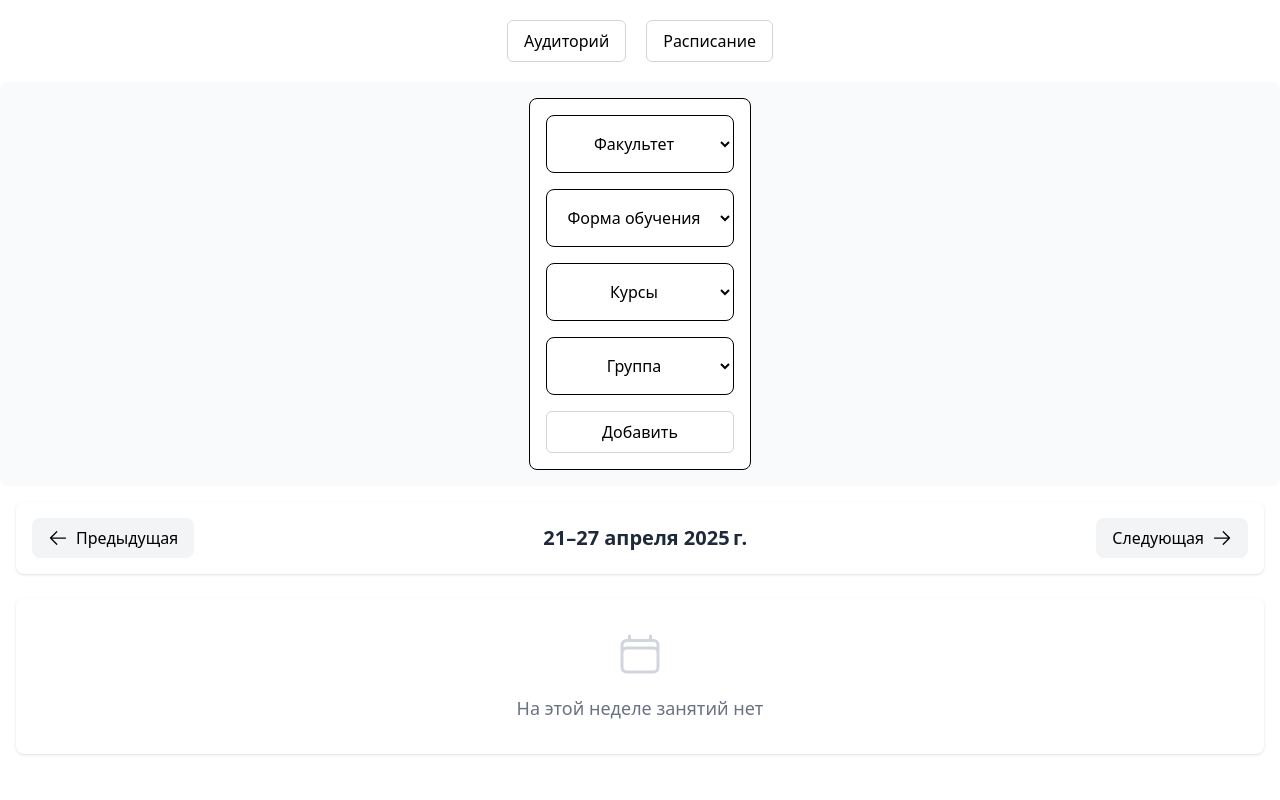
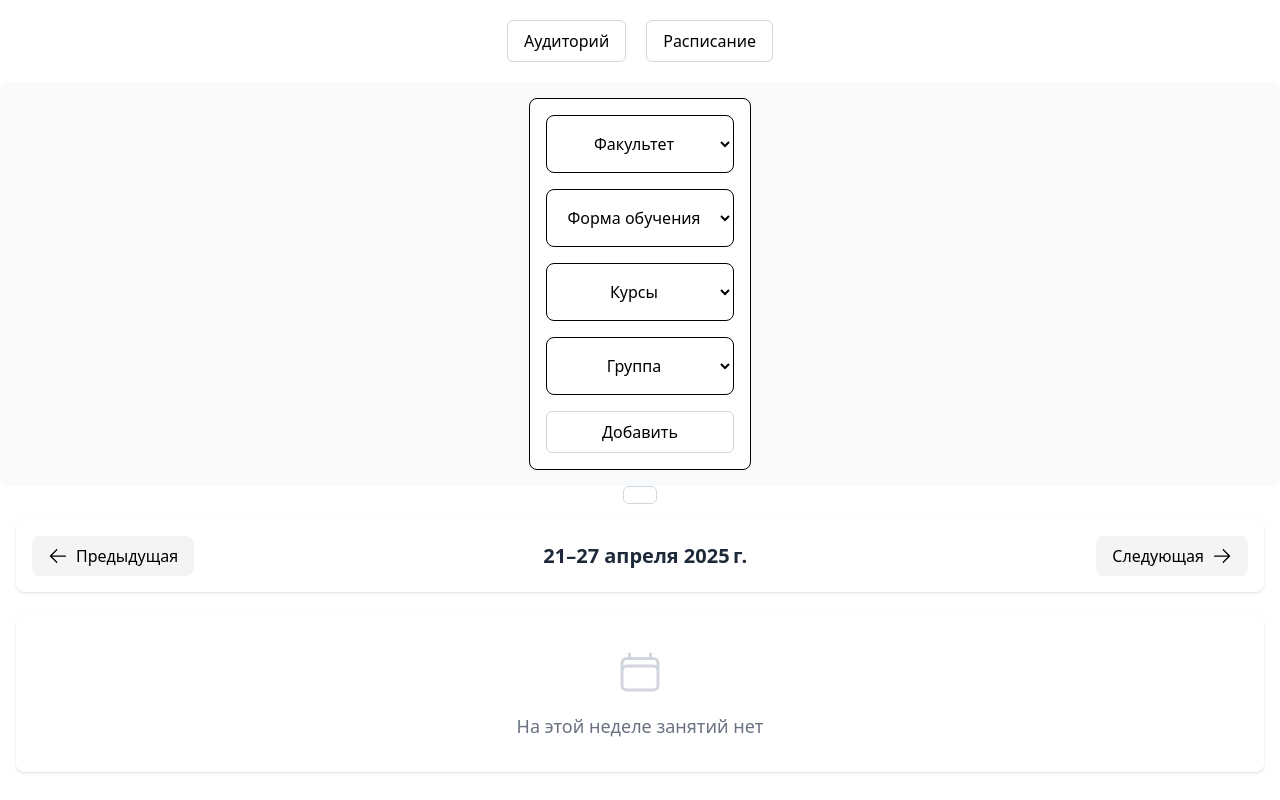
Before and after one commit to Nadoedatel/MITSO-Free-Classrooms-TS, a Vue app: page /schedule in a window 1280 px wide. Built offline with nearby package versions, Linux system fonts and the light colour scheme; the HTML template or start-up script is replaced by a standard one.

Commit message:
Пытасюь сделать что бы выводилась группа

```diff
--- /dev/null
+++ b/src/components/Schedule/GroupData.vue
@@ -0,0 +1,18 @@
+<template>
+    <div class="justify-center flex">
+        <div class="px-4 py-2 bg-white border border-gray-300 rounded-md justify-center flex">
+            {{ userGroup }}
+        </div>
+    </div>
+</template>
+
+<script setup>
+import { useScheduleGroup } from '@/stores/getScheduleGroup';
+import { storeToRefs } from 'pinia';
+import { ref } from 'vue';
+
+const formScheduleStore = useScheduleGroup()
+const { nowGroup } = storeToRefs(formScheduleStore)
+
+const userGroup = ref(nowGroup)
+</script>
--- a/src/components/Schedule/ScheduleSelector.vue
+++ b/src/components/Schedule/ScheduleSelector.vue
@@ -111,4 +111,5 @@ function saveUserGroup() {
   const arrUserSchedule = ref([nowFaculty.value.name, nowForm.value.name, nowCourse.value.name, nowGroup.value.name])
   localStorage.setItem("userGroup", arrUserSchedule.value)
 }
+
 </script>
--- a/src/views/ScheduleView.vue
+++ b/src/views/ScheduleView.vue
@@ -1,15 +1,17 @@
 <script setup>
+import GroupData from "@/components/Schedule/GroupData.vue";
 import ScheduleList from "@/components/Schedule/ScheduleList.vue";
 import ScheduleSelector from "@/components/Schedule/ScheduleSelector.vue";
 import { useScheduleGroup } from "@/stores/getScheduleGroup";
 
-const test = useScheduleGroup()
+const scheduleGroup = useScheduleGroup();
 </script>
 
 <template>
   <ScheduleSelector></ScheduleSelector>
+  <GroupData></GroupData>
   <ScheduleList
-    :allInfoSchedule="test.allInfoSchedule"
-    :hasData="Object.keys(test.allInfoSchedule).length > 0"
+    :allInfoSchedule="scheduleGroup.allInfoSchedule"
+    :hasData="Object.keys(scheduleGroup.allInfoSchedule).length > 0"
   ></ScheduleList>
 </template>
```
